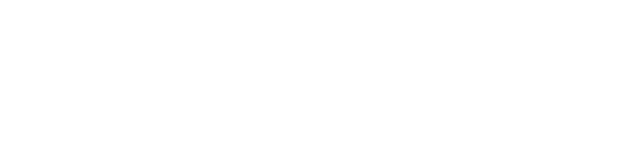
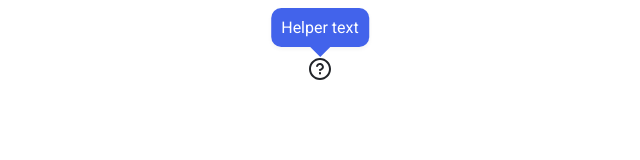
Before and after one commit to js-tasks-ru/htmlcss-20221107_boladzola, a website: page 05-lection3/01-tooltip/index.html in a window 1280 px wide. Shown: the whole page, without its empty margins (320-960 px from the left). Drawn offline with Linux system fonts and the light colour scheme.

Commit message:
add tooltip solution

```diff
--- a/05-lection3/01-tooltip/index.html
+++ b/05-lection3/01-tooltip/index.html
@@ -6,6 +6,18 @@
         <link rel="stylesheet" href="./tooltip.css">
     </head>
     <body>
-
-    </body>
+        <div class="tooltip">
+          <div class="tooltip__container">
+            <div class="tooltip__bubble">
+              Helper text
+            </div>
+          <div class="trigger">
+            <svg width="24" height="24" viewBox="0 0 24 24" fill="none" xmlns="http://www.w3.org/2000/svg">
+        <path fill-rule="evenodd" clip-rule="evenodd" d="M12 3C7.02944 3 3 7.02944 3 12C3 16.9706 7.02944 21 12 21C16.9706 21 21 16.9706 21 12C21 7.02944 16.9706 3 12 3ZM1 12C1 5.92487 5.92487 1 12 1C18.0751 1 23 5.92487 23 12C23 18.0751 18.0751 23 12 23C5.92487 23 1 18.0751 1 12Z" fill="#212429"/>
+        <path fill-rule="evenodd" clip-rule="evenodd" d="M12.2581 8.02432C11.7926 7.94447 11.3138 8.03195 10.9066 8.27126C10.4994 8.51058 10.1901 8.88629 10.0333 9.33184C9.85006 9.85283 9.27914 10.1266 8.75815 9.94333C8.23716 9.76006 7.96339 9.18915 8.14666 8.66816C8.46013 7.77705 9.07886 7.02563 9.89327 6.547C10.7077 6.06837 11.6652 5.89341 12.5962 6.05311C13.5273 6.2128 14.3717 6.69686 14.9801 7.41953C15.5883 8.14205 15.9213 9.05648 15.92 10.0009C15.9195 11.5313 14.7849 12.5419 13.9747 13.082C13.5391 13.3725 13.1105 13.586 12.7949 13.7263C12.6356 13.7971 12.5015 13.8508 12.4049 13.8876C12.3565 13.906 12.3173 13.9203 12.2887 13.9305L12.254 13.9427L12.2429 13.9464L12.239 13.9478L12.2375 13.9483C12.2372 13.9484 12.2362 13.9487 11.92 13L12.2362 13.9487C11.7123 14.1233 11.146 13.8402 10.9713 13.3162C10.7968 12.7926 11.0794 12.2267 11.6027 12.0517L11.6014 12.0521C11.6015 12.0521 11.6016 12.052 11.6027 12.0517L11.6187 12.0461C11.6341 12.0406 11.6593 12.0314 11.6929 12.0186C11.7603 11.9929 11.8606 11.9529 11.9826 11.8987C12.2294 11.789 12.5509 11.6275 12.8653 11.4179C13.5549 10.9582 13.92 10.4691 13.92 10L13.92 9.99851C13.9207 9.52619 13.7542 9.06886 13.45 8.70753C13.1459 8.34619 12.7236 8.10417 12.2581 8.02432Z" fill="#212429"/>
+        <path fill-rule="evenodd" clip-rule="evenodd" d="M12 15C12.5523 15 13 15.4477 13 16V16.5C13 17.0523 12.5523 17.5 12 17.5C11.4477 17.5 11 17.0523 11 16.5V16C11 15.4477 11.4477 15 12 15Z" fill="#212429"/>
+        </svg>
+           </div>
+          </div>
+        </body>
 </html>
--- a/05-lection3/01-tooltip/tooltip.css
+++ b/05-lection3/01-tooltip/tooltip.css
@@ -0,0 +1,41 @@
+body {
+    text-align:center;
+  }
+  .tooltip {
+    display: inline-block;
+    position: relative;
+    }
+
+  .tooltip__container {
+    display:flex;
+    flex-direction:column;
+    gap:10px;
+  }
+
+  .tooltip__bubble {
+    background: #4263EB;
+    box-shadow: 0px 2px 4px rgba(33, 36, 41, 0.05);
+    border-radius: 10px;
+    padding: 10px;
+    color: #FFF;
+    position: relative;
+    white-space: nowrap;
+    bottom: calc (100%+8px);
+    left: 50%;
+    transform: translateX(-50%);
+    }
+
+  .tooltip__bubble:after {
+    content: '';
+    border: 10px solid transparent;
+    border-top: 10px solid #4263EB;
+    position: absolute;
+    top: 100%;
+    left: 50%;
+    transform: translateX(-50%)
+
+  }
+
+  .tooltip__trigger {
+   position:absolute;
+  }
```
